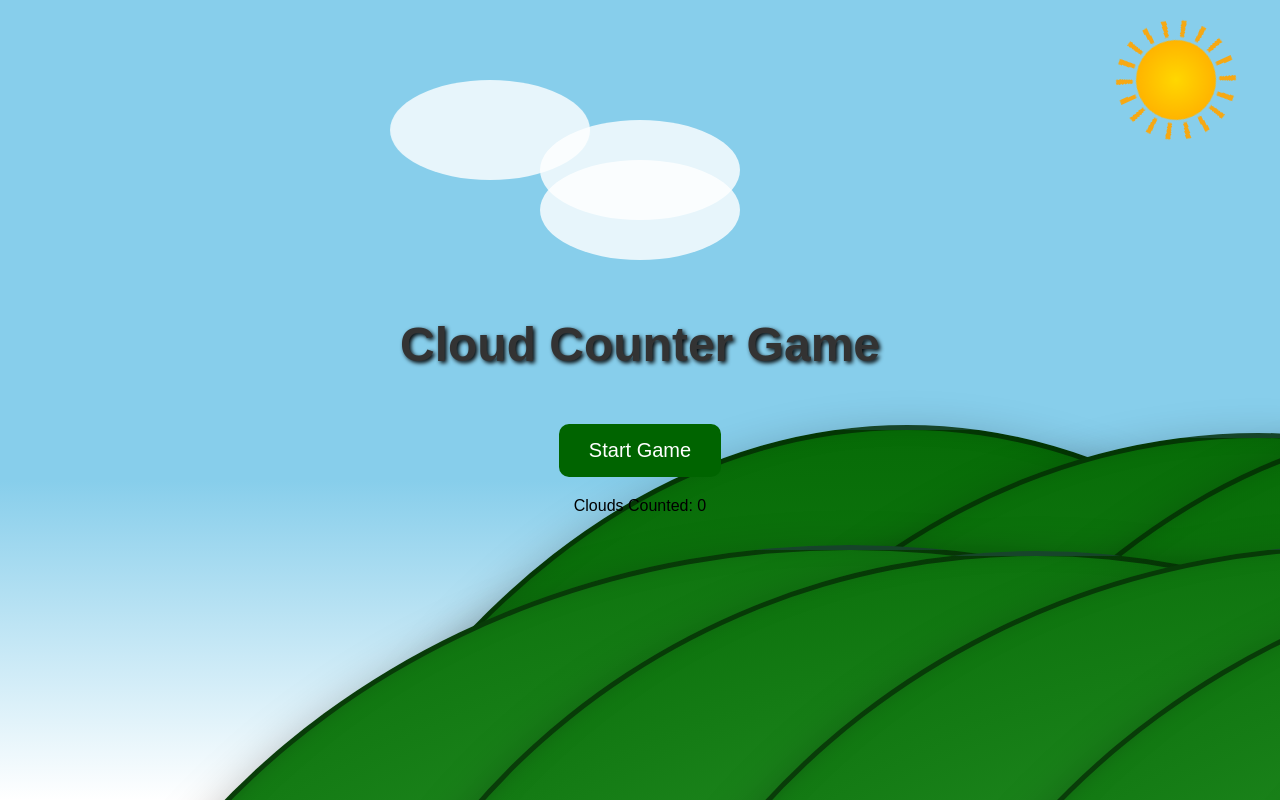
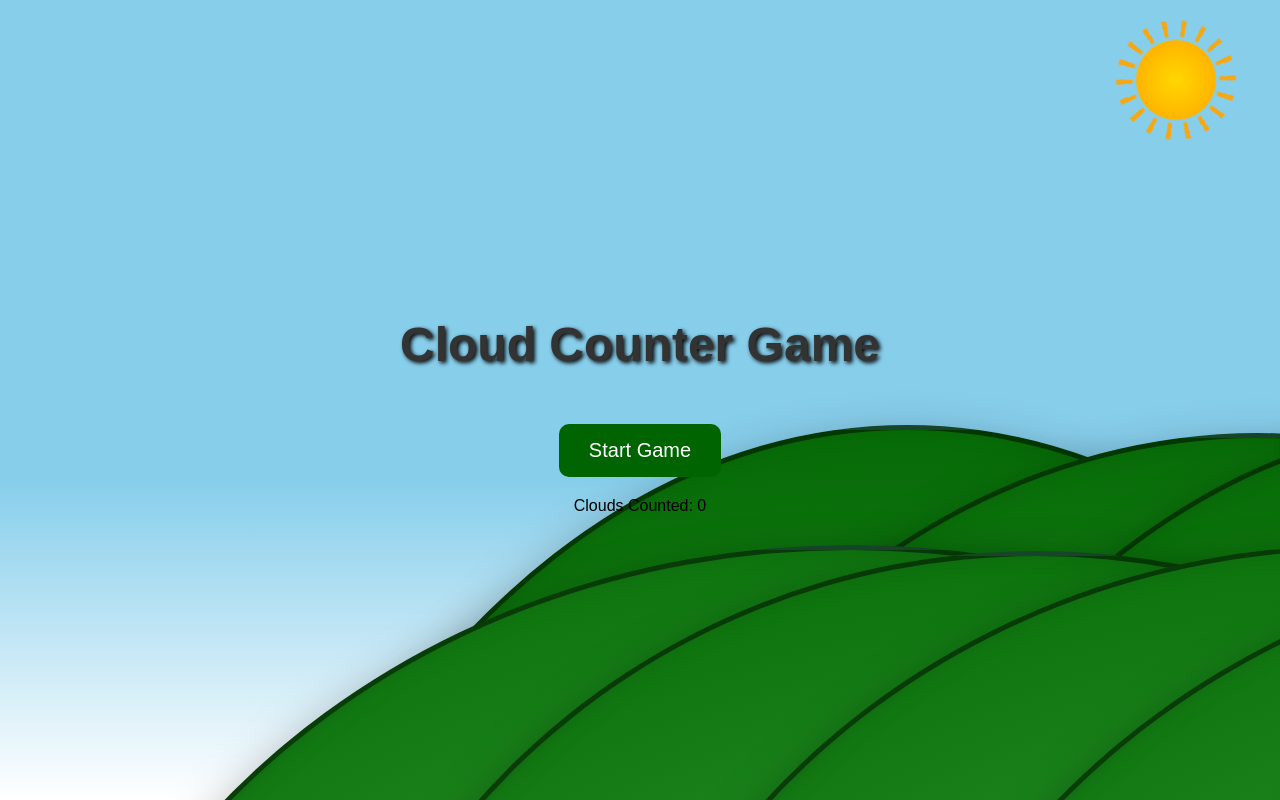
Before and after one commit to pushiscool/tsaecogame2025, a React (Create React App) app: page / in a window 1280 px wide. Both pictures are taken after a click on the button "Start Game". Built offline with nearby package versions, Linux system fonts and the light colour scheme.

Commit message:
Update HomeScreen.js

```diff
--- a/src/components/HomeScreen.js
+++ b/src/components/HomeScreen.js
@@ -4,7 +4,7 @@ import './HomeScreen.css';
 export default function HomeScreen() {
   const [mountains, setMountains] = useState([]);
   const [isGameRunning, setIsGameRunning] = useState(false);
-  const [cloudCount, setCloudCount] = useState(0);
+  const [clouds, setClouds] = useState([]);
 
   useEffect(() => {
     let leftPos = 0;
@@ -27,14 +27,17 @@ export default function HomeScreen() {
     console.log("Button Clicked");
     alert("Game Started");
     setIsGameRunning(true);
-    setCloudCount(0);
+    setClouds([]); // Reset clouds
   }
 
   useEffect(() => {
     if (!isGameRunning) return;
 
     const cloudInterval = setInterval(() => {
-      setCloudCount(count => count + 1); // Increment cloud count
+      setClouds(clouds => [
+        ...clouds,
+        { id: clouds.length, top: `${Math.random() * 30 + 10}%` }
+      ]);
     }, 3000); // Adjust interval to change cloud appearance rate
 
     return () => clearInterval(cloudInterval); // Cleanup on component unmount or when game stops
@@ -76,18 +79,18 @@ export default function HomeScreen() {
       {/* Display cloud count */}
       {isGameRunning && (
         <div className="cloud-counter">
-          Clouds Counted: {cloudCount}
+          Clouds Counted: {clouds.length}
         </div>
       )}
 
-      {/* Add cloud elements */}
-      {isGameRunning && (
-        <>
-          <div className="cloud" style={{ top: '10%', animationDelay: '0s' }} />
-          <div className="cloud" style={{ top: '15%', animationDelay: '15s' }} />
-          <div className="cloud" style={{ top: '20%', animationDelay: '30s' }} />
-        </>
-      )}
+      {/* Render clouds dynamically */}
+      {isGameRunning && clouds.map(cloud => (
+        <div
+          key={cloud.id}
+          className="cloud"
+          style={{ top: cloud.top, animationDelay: `${cloud.id * 5}s` }}
+        />
+      ))}
     </div>
   );
 }
```
